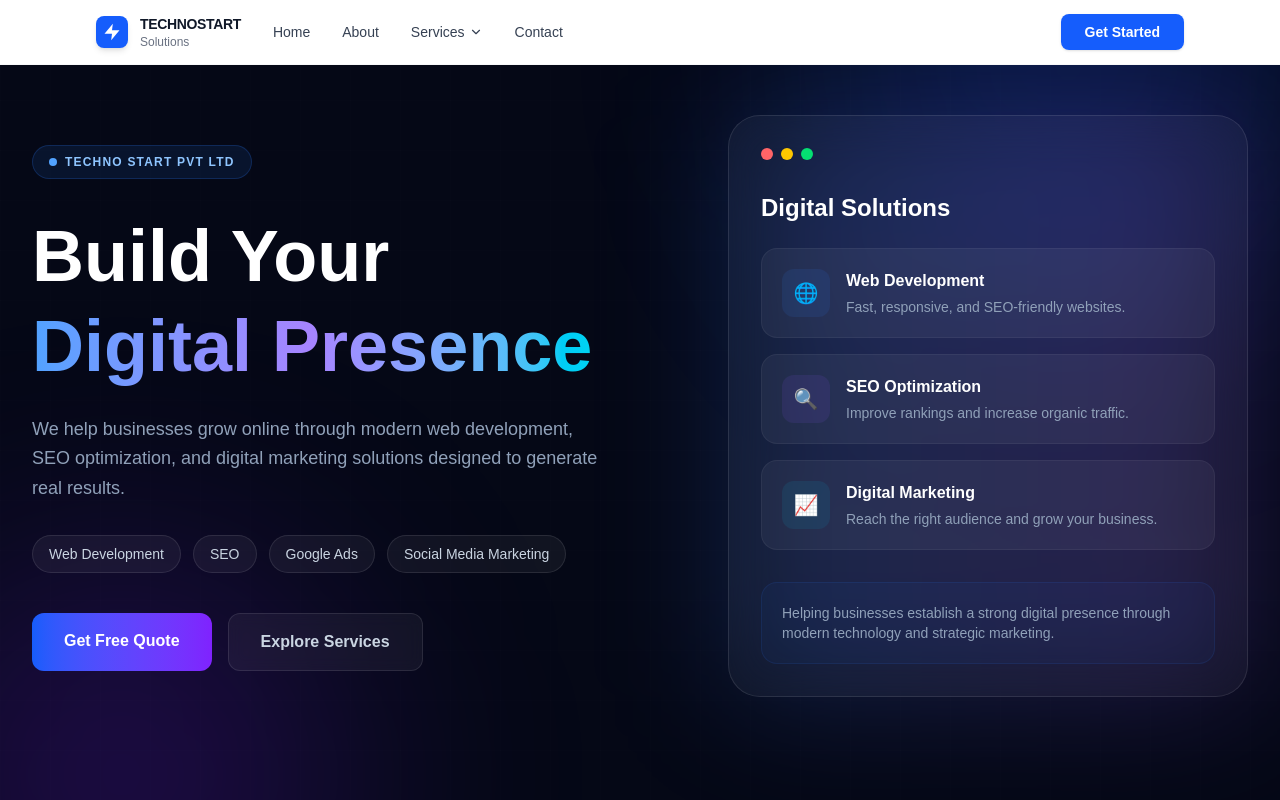
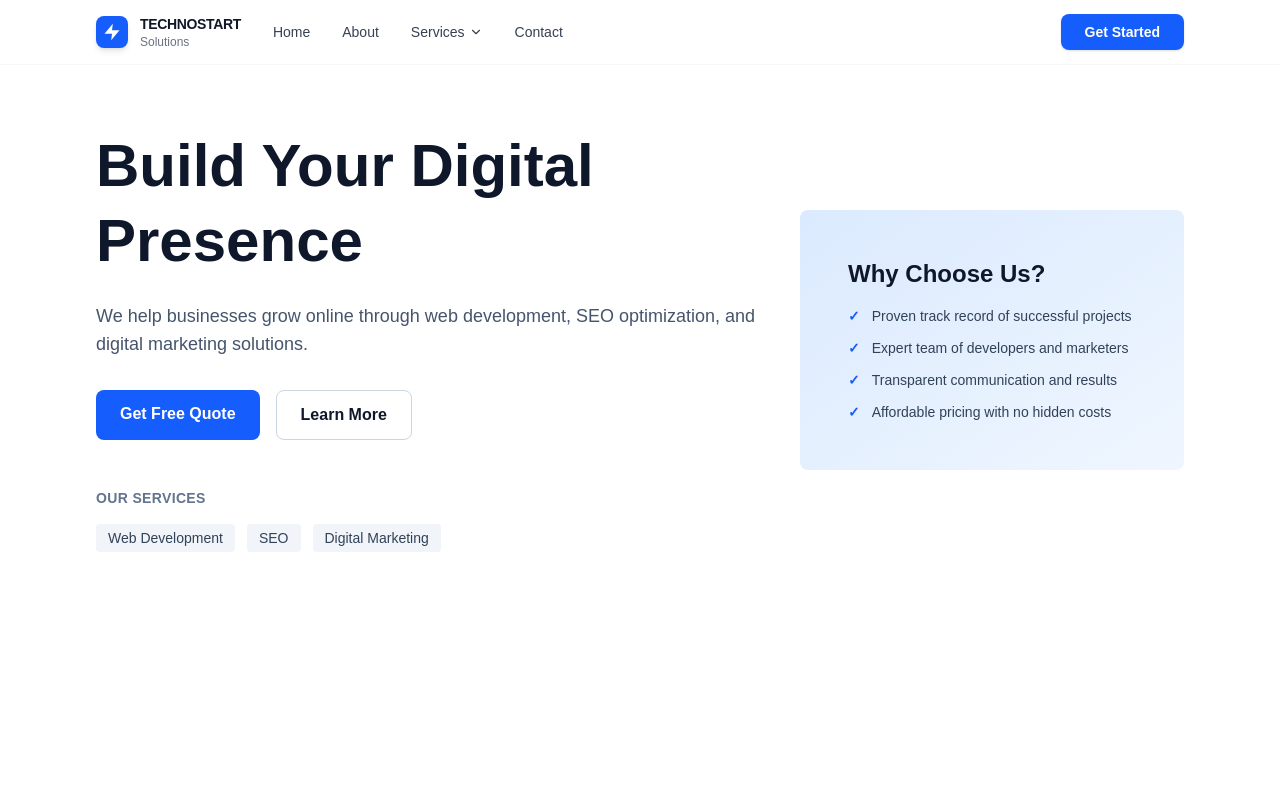
Before and after one commit to Zhaskii/TechnoStart, a Next.js app: page / in a window 1280 px wide. Shown: the top 800 px of the page. Built offline with nearby package versions, Linux system fonts and the light colour scheme.

Commit message:
feat: revamp Hero section with new content and layout

```diff
--- a/app/components/Hero.tsx
+++ b/app/components/Hero.tsx
@@ -1,198 +1,72 @@
 "use client";
 
-import React, { useEffect, useRef } from "react";
-import { gsap } from "gsap";
-
 export default function Hero() {
-  const heroRef = useRef<HTMLDivElement>(null);
-
-  useEffect(() => {
-    const ctx = gsap.context(() => {
-      gsap.from(".hero-content", {
-        opacity: 0,
-        y: 40,
-        duration: 0.8,
-        ease: "power3.out",
-      });
-
-      gsap.from(".hero-card", {
-        opacity: 0,
-        x: 50,
-        duration: 1,
-        delay: 0.2,
-        ease: "power3.out",
-      });
-
-      gsap.to(".orb-1", {
-        x: 40,
-        y: -30,
-        duration: 8,
-        repeat: -1,
-        yoyo: true,
-        ease: "sine.inOut",
-      });
-
-      gsap.to(".orb-2", {
-        x: -30,
-        y: 40,
-        duration: 10,
-        repeat: -1,
-        yoyo: true,
-        ease: "sine.inOut",
-      });
-    }, heroRef);
-
-    return () => ctx.revert();
-  }, []);
-
   return (
-    <section
-      ref={heroRef}
-      className="relative min-h-screen overflow-hidden bg-[#050816] text-white"
-    >
-      {/* Grid Background */}
-      <div
-        className="absolute inset-0 opacity-20"
-        style={{
-          backgroundImage: `
-            linear-gradient(rgba(255,255,255,.04) 1px, transparent 1px),
-            linear-gradient(90deg, rgba(255,255,255,.04) 1px, transparent 1px)
-          `,
-          backgroundSize: "50px 50px",
-        }}
-      />
-
-      {/* Gradient Orbs */}
-      <div className="orb-1 absolute -top-40 right-0 h-[500px] w-[500px] rounded-full bg-blue-600/20 blur-[120px]" />
-      <div className="orb-2 absolute -bottom-40 -left-20 h-[450px] w-[450px] rounded-full bg-violet-600/20 blur-[120px]" />
-
-      <div className="relative z-10 mx-auto flex min-h-screen max-w-7xl items-center px-6 lg:px-8 mt-20 md:mt-2">
-        <div className="grid w-full items-center gap-20 lg:grid-cols-2">
-          {/* LEFT SIDE */}
-          <div className="hero-content">
-            <div className="inline-flex items-center gap-2 rounded-full border border-blue-500/20 bg-blue-500/10 px-4 py-2 text-xs font-semibold uppercase tracking-widest text-blue-300">
-              <span className="h-2 w-2 rounded-full bg-blue-400" />
-              Techno Start Pvt Ltd
-            </div>
-
-            <h1 className="mt-8 text-5xl font-bold leading-tight md:text-6xl lg:text-7xl">
-              Build Your
-              <br />
-              <span className="bg-gradient-to-r from-blue-400 via-violet-400 to-cyan-400 bg-clip-text text-transparent">
-                Digital Presence
-              </span>
+    <section className="relative min-h-screen bg-white text-slate-900">
+      <div className="mx-auto flex max-w-6xl items-center justify-between px-6 py-20 sm:px-8 lg:py-32">
+        <div className="max-w-2xl">
+          <h1 className="text-5xl font-bold leading-tight sm:text-6xl">
+            Build Your Digital Presence
           </h1>
 
-            <p className="mt-6 max-w-xl text-lg leading-relaxed text-slate-400">
-              We help businesses grow online through modern web development, SEO
-              optimization, and digital marketing solutions designed to generate
-              real results.
+          <p className="mt-6 text-lg text-slate-600">
+            We help businesses grow online through web development, SEO optimization, and digital marketing solutions.
           </p>
 
-            {/* Services */}
-            <div className="mt-8 flex flex-wrap gap-3">
-              {[
-                "Web Development",
-                "SEO",
-                "Google Ads",
-                "Social Media Marketing",
-              ].map((item) => (
-                <span
-                  key={item}
-                  className="rounded-full border border-white/10 bg-white/5 px-4 py-2 text-sm text-slate-300"
-                >
-                  {item}
-                </span>
-              ))}
-            </div>
-
-            {/* CTA */}
-            <div className="mt-10 flex flex-wrap gap-4">
+          <div className="mt-8 flex gap-4 flex-wrap">
             <a
               href="#contact"
-                className="rounded-xl bg-gradient-to-r from-blue-600 to-violet-600 px-8 py-4 font-semibold transition-all duration-300 hover:scale-105"
+              className="bg-blue-600 text-white px-6 py-3 rounded-lg font-semibold hover:bg-blue-700 transition-colors"
             >
               Get Free Quote
             </a>
 
             <a
               href="#services"
-                className="rounded-xl border border-white/10 bg-white/5 px-8 py-4 font-semibold text-slate-300 backdrop-blur-sm transition-all duration-300 hover:bg-white/10"
+              className="border border-slate-300 text-slate-900 px-6 py-3 rounded-lg font-semibold hover:bg-slate-50 transition-colors"
             >
-                Explore Services
+              Learn More
             </a>
           </div>
-          </div>
 
-          {/* RIGHT SIDE */}
-          <div className="hero-card flex justify-center lg:justify-end md:mb-1 mb-10">
-            <div className="relative w-full max-w-[520px]">
-              {/* Glow */}
-              <div className="absolute inset-0 rounded-[32px] bg-gradient-to-r from-blue-500/20 to-violet-500/20 blur-3xl" />
-
-              {/* Main Card */}
-              <div className="relative rounded-[32px] border border-white/10 bg-white/[0.04] p-8 backdrop-blur-xl">
-                {/* Browser Top */}
-                <div className="mb-8 flex gap-2">
-                  <div className="h-3 w-3 rounded-full bg-red-400" />
-                  <div className="h-3 w-3 rounded-full bg-yellow-400" />
-                  <div className="h-3 w-3 rounded-full bg-green-400" />
-                </div>
-
-                <h3 className="mb-6 text-2xl font-semibold">
-                  Digital Solutions
-                </h3>
-
-                <div className="space-y-4">
-                  <div className="flex items-start gap-4 rounded-2xl border border-white/5 bg-white/5 p-5">
-                    <div className="flex h-12 w-12 items-center justify-center rounded-xl bg-blue-500/10 text-xl">
-                      🌐
-                    </div>
-
-                    <div>
-                      <h4 className="font-semibold">Web Development</h4>
-                      <p className="mt-1 text-sm text-slate-400">
-                        Fast, responsive, and SEO-friendly websites.
+          <div className="mt-12">
+            <p className="text-sm font-semibold text-slate-500 uppercase tracking-wide">
+              Our Services
             </p>
-                    </div>
-                  </div>
-
-                  <div className="flex items-start gap-4 rounded-2xl border border-white/5 bg-white/5 p-5">
-                    <div className="flex h-12 w-12 items-center justify-center rounded-xl bg-violet-500/10 text-xl">
-                      🔍
-                    </div>
-
-                    <div>
-                      <h4 className="font-semibold">SEO Optimization</h4>
-                      <p className="mt-1 text-sm text-slate-400">
-                        Improve rankings and increase organic traffic.
-                      </p>
-                    </div>
-                  </div>
-
-                  <div className="flex items-start gap-4 rounded-2xl border border-white/5 bg-white/5 p-5">
-                    <div className="flex h-12 w-12 items-center justify-center rounded-xl bg-cyan-500/10 text-xl">
-                      📈
-                    </div>
-
-                    <div>
-                      <h4 className="font-semibold">Digital Marketing</h4>
-                      <p className="mt-1 text-sm text-slate-400">
-                        Reach the right audience and grow your business.
-                      </p>
+            <div className="mt-4 flex flex-wrap gap-3">
+              {["Web Development", "SEO", "Digital Marketing"].map((service) => (
+                <span
+                  key={service}
+                  className="text-sm bg-slate-100 text-slate-700 px-3 py-1 rounded"
+                >
+                  {service}
+                </span>
+              ))}
             </div>
           </div>
         </div>
 
-                {/* Bottom */}
-                <div className="mt-8 rounded-2xl border border-blue-500/10 bg-blue-500/5 p-5">
-                  <p className="text-sm text-slate-400">
-                    Helping businesses establish a strong digital presence
-                    through modern technology and strategic marketing.
-                  </p>
-                </div>
-              </div>
-            </div>
+        <div className="hidden lg:block">
+          <div className="rounded-lg bg-gradient-to-br from-blue-100 to-blue-50 p-12 w-96">
+            <h3 className="text-2xl font-bold mb-4">Why Choose Us?</h3>
+            <ul className="space-y-3 text-sm text-slate-700">
+              <li className="flex gap-3">
+                <span className="text-blue-600 font-bold">✓</span>
+                <span>Proven track record of successful projects</span>
+              </li>
+              <li className="flex gap-3">
+                <span className="text-blue-600 font-bold">✓</span>
+                <span>Expert team of developers and marketers</span>
+              </li>
+              <li className="flex gap-3">
+                <span className="text-blue-600 font-bold">✓</span>
+                <span>Transparent communication and results</span>
+              </li>
+              <li className="flex gap-3">
+                <span className="text-blue-600 font-bold">✓</span>
+                <span>Affordable pricing with no hidden costs</span>
+              </li>
+            </ul>
           </div>
         </div>
       </div>
```
Lines whose indentation alone changed are shown as unchanged.
